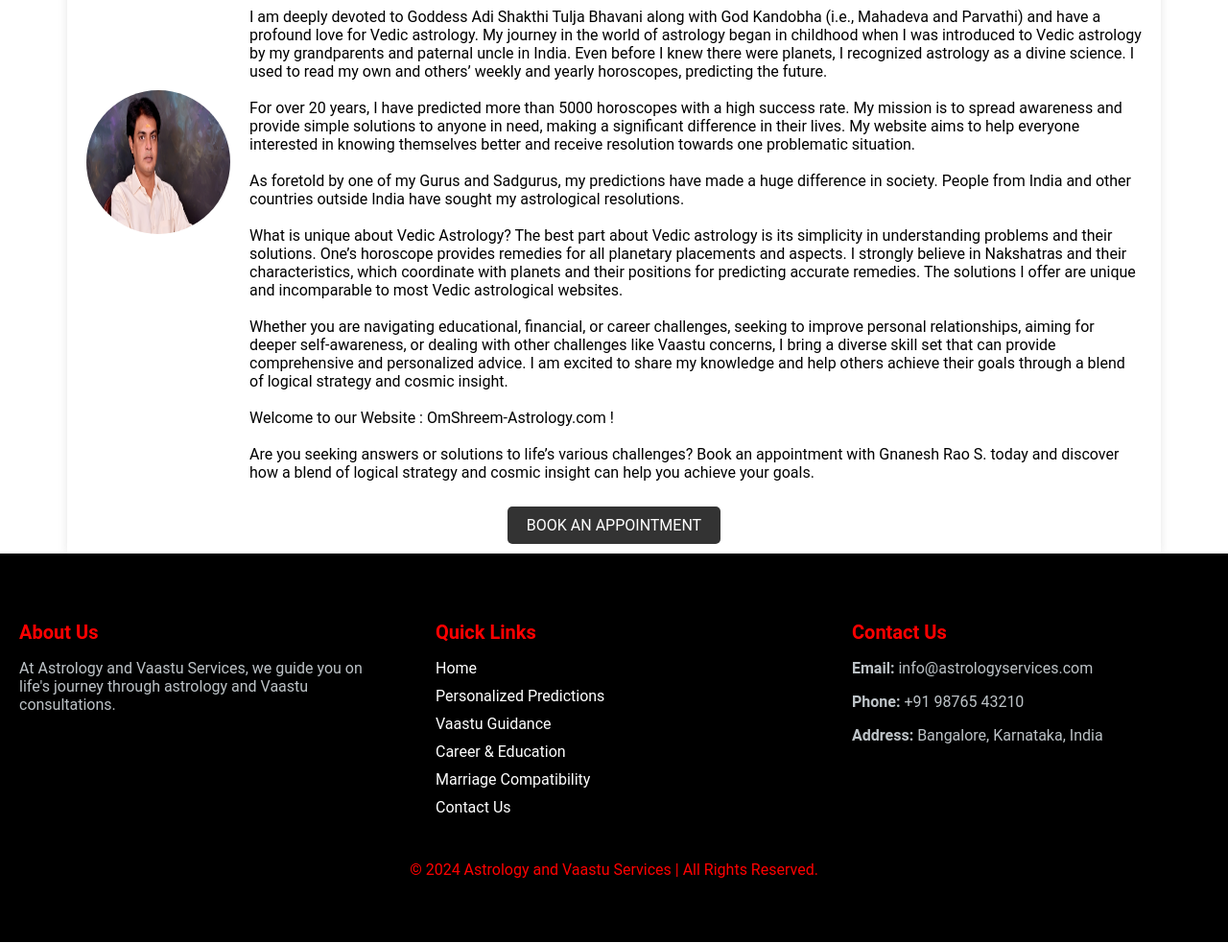
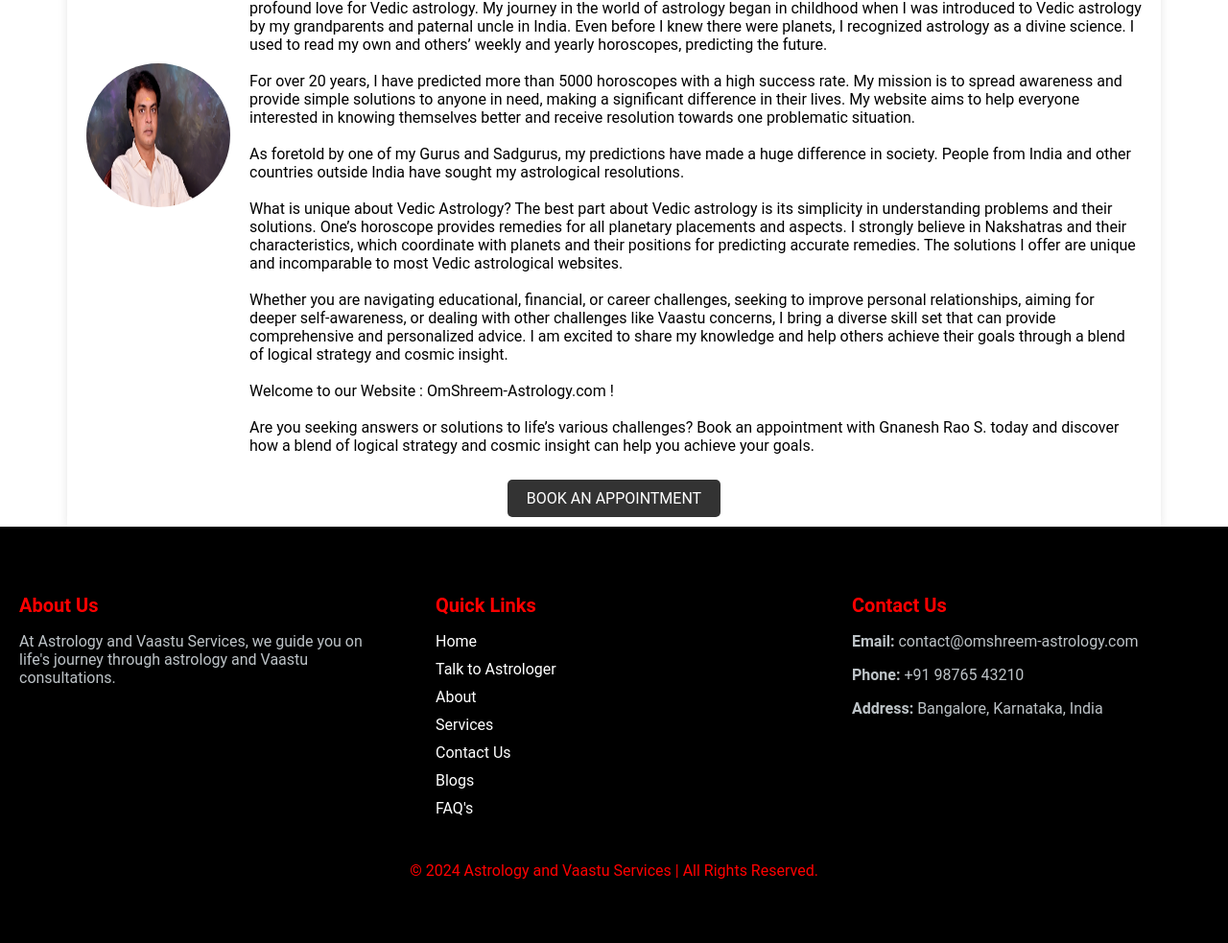
Before and after one commit to gurudev18/Omshreem-Astrology, a plain HTML site: page astrologer.html in a window 1280 px wide. Shown: the part 475-1458 px from the top of the page at 96% size. Drawn offline with Linux system fonts and the light colour scheme.

Commit message:
fixing footer

```diff
--- a/astrologer.html
+++ b/astrologer.html
@@ -23,7 +23,6 @@
                     <li><a href="contact.html">Contact Us</a></li>
                     <li><a href="blogs.html">Blogs</a></li>
                     <li><a href="faq.html">FAQ's</a></li>
-                    <li><a href="#">Affirmations</a></li>
                 </ul>
 
             </nav>
@@ -66,7 +65,7 @@
         </div>
 
         <div class="appointment-section">
-            <a href="#" class="appointment-btn">BOOK AN APPOINTMENT</a>
+            <a href="contact.html" class="appointment-btn">BOOK AN APPOINTMENT</a>
         </div>
     </div>
 
@@ -82,17 +81,18 @@
             <div class="footer-section links">
                 <h3>Quick Links</h3>
                 <ul>
-                    <li><a href="#">Home</a></li>
-                    <li><a href="#">Personalized Predictions</a></li>
-                    <li><a href="#">Vaastu Guidance</a></li>
-                    <li><a href="#">Career & Education</a></li>
-                    <li><a href="#">Marriage Compatibility</a></li>
-                    <li><a href="#">Contact Us</a></li>
+                    <li><a href="index.html">Home</a></li>
+                    <li><a href="astrologer.html">Talk to Astrologer</a></li>
+                    <li><a href="about.html">About</a></li>
+                    <li><a href="services.html">Services</a></li>
+                    <li><a href="contact.html">Contact Us</a></li>
+                    <li><a href="blogs.html">Blogs</a></li>
+                    <li><a href="faq.html">FAQ's</a></li>
                 </ul>
             </div>
             <div class="footer-section contact">
                 <h3>Contact Us</h3>
-                <p><strong>Email:</strong> info@astrologyservices.com</p>
+                <p><strong>Email:</strong> contact@omshreem-astrology.com</p>
                 <p><strong>Phone:</strong> +91 98765 43210</p>
                 <p><strong>Address:</strong> Bangalore, Karnataka, India</p>
             </div>
```
Also changed, not shown: about.html (+8 -8 lines), blogs.html (+8 -8 lines), contact.html (+8 -8 lines), faq.html (+8 -8 lines), index.html (+8 -8 lines), services.html (+8 -8 lines), 1 other file.
